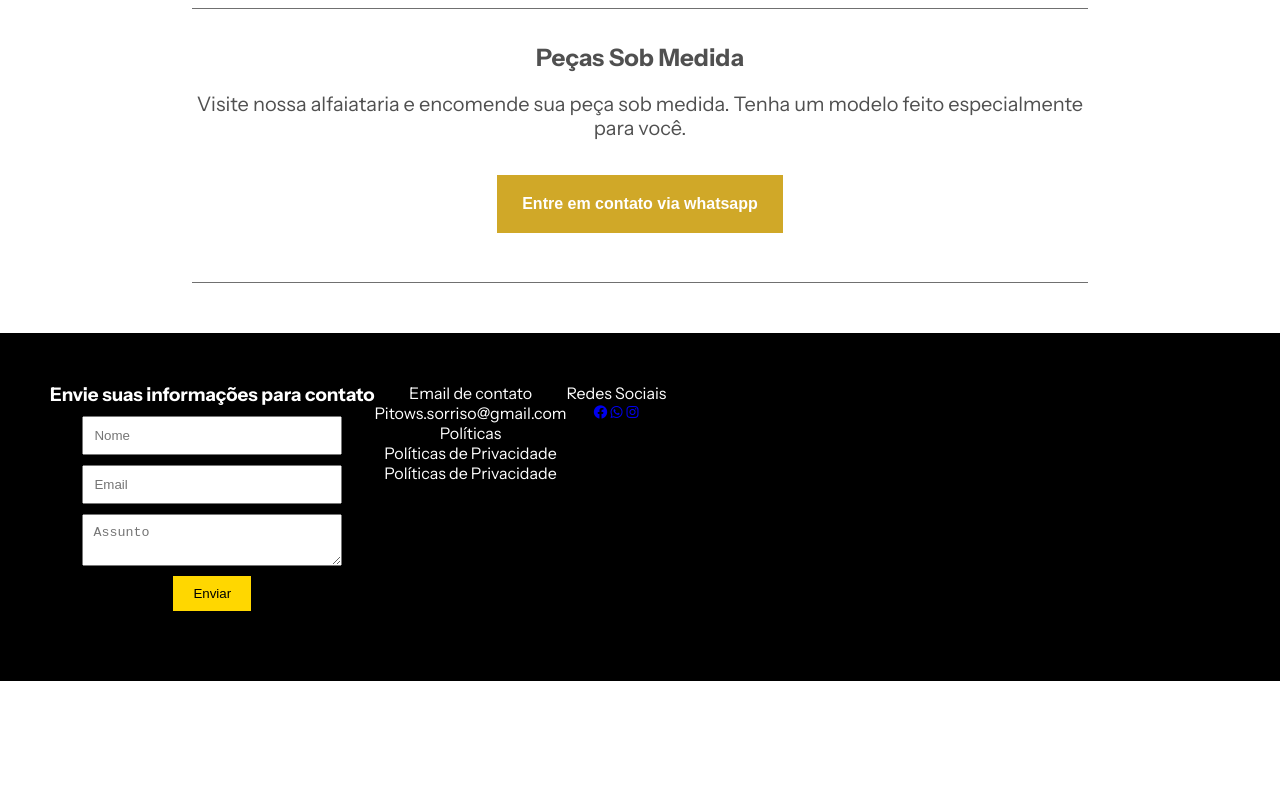
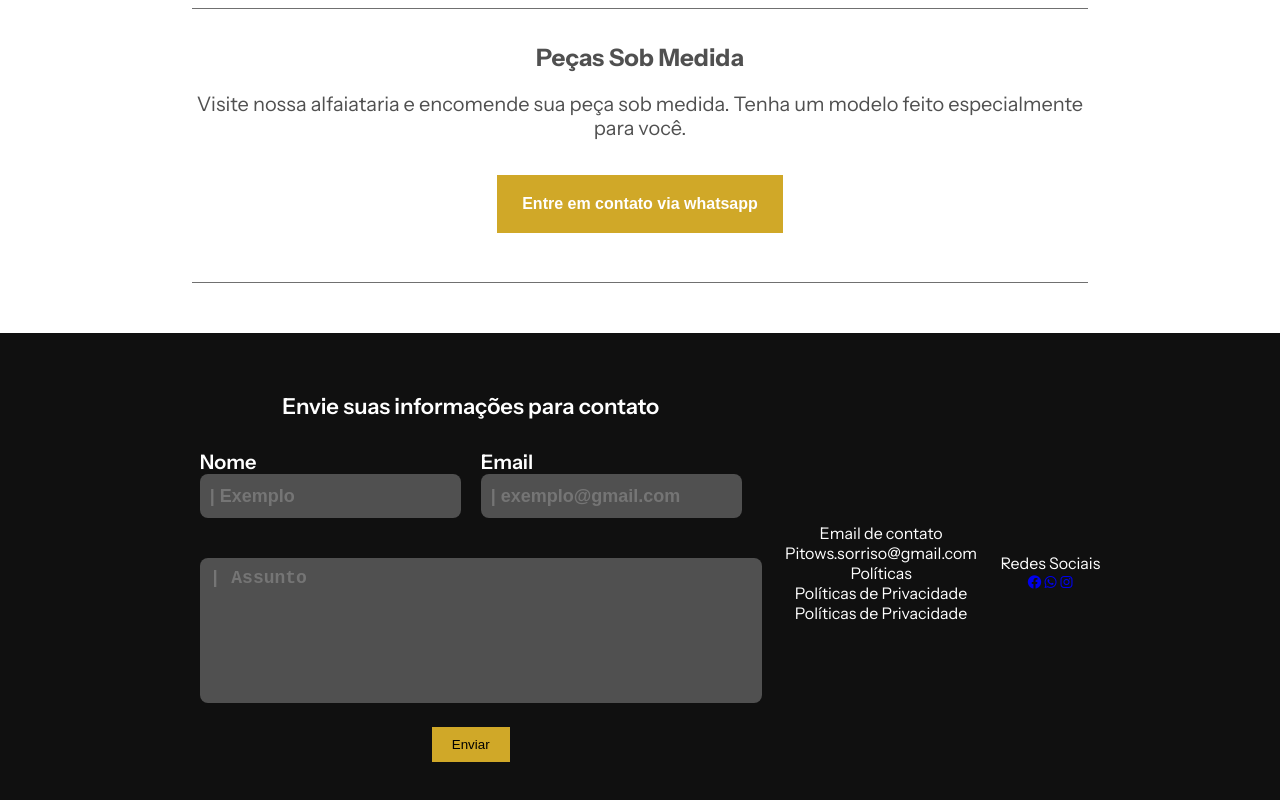
Before and after one commit to Ana-web-ui/Pitows, a React (Vite) app in the folder Pitows/: page / in a window 1280 px wide. Shown: the part 1953-2753 px from the top of the page. Before the commit the page ends 2634 px from the top, so only its background shows below. Built offline with nearby package versions, Linux system fonts and the light colour scheme; a web font is replaced by a local one.

Commit message:
footer 1/3

```diff
--- a/Pitows/src/components/Footer.jsx
+++ b/Pitows/src/components/Footer.jsx
@@ -1,15 +1,27 @@
 import React from "react";
 import "../footer.css";
 
-const Footer = () =>{
-    return(
+const Footer = () => {
+  return (
+    <>
       <footer className="footer">
+        <div className="footer-section">
           <div className="contact-form">
             <h3>Envie suas informações para contato</h3>
             <form>
-                <input type="text" placeholder="Nome" />
-                <input type="email" placeholder="Email" />
-                <textarea placeholder="Assunto"></textarea>
+              <div className="form-input">
+                <div>
+                  <label>Nome</label>
+                  <input type="text" placeholder="| Exemplo" />
+                </div>
+                <div>
+                  <label>Email</label>
+                  <input type="email" placeholder="| exemplo@gmail.com" />
+                </div>
+              </div>
+              <div>
+                <textarea placeholder="| Assunto"></textarea>
+              </div>
               <button type="submit">Enviar</button>
             </form>
           </div>
@@ -23,12 +35,20 @@ const Footer = () =>{
 
           <div className="social-media">
             <p>Redes Sociais</p>
-       <a href="#"><i class='bx bxl-facebook-circle'></i></a>
-       <a href="#"><i class='bx bxl-whatsapp' ></i></a>
-       <a href="#"><i class='bx bxl-instagram' ></i></a>
+            <a href="#">
+              <i class="bx bxl-facebook-circle"></i>
+            </a>
+            <a href="#">
+              <i class="bx bxl-whatsapp"></i>
+            </a>
+            <a href="#">
+              <i class="bx bxl-instagram"></i>
+            </a>
           </div>
-    </footer>);
-}
-
+        </div>
+      </footer>
+    </>
+  );
+};
 
 export default Footer;
--- a/Pitows/src/footer.css
+++ b/Pitows/src/footer.css
@@ -1,28 +1,94 @@
 .footer{
-    background-color: #000;
+    background-color: #101010;
     color: white;
     padding: 50px;
     display: flex;
     text-align: center;
+    justify-content: space-evenly;
+    align-items: center;
     font-family: "Instrument Sans", sans-serif;
 }
 
+.footer-section{
+    display: flex;
+    align-items: center;
+    justify-content: space-around;
+    width: 80%;
+}
 .contact-form{
-    margin-bottom: 20px;
+   display: flex;
+   flex-direction: column;
+   justify-content: center;
+   align-items: center;
+
 }
 
-.contact-form input,
-.contact-form textarea{
+.contact-form h3{
+    font-size: 22px;
+    font-weight: 600;
+    display: flex;
+    padding: 10px;
+}
+.form-input{
+    display: flex;
+    flex-direction: row;
+    align-items: center;
+    justify-content: space-between;
+    width: 100%;
+}
 
-    display: block;
-    width: 80%;
-    margin: 10px auto;
+.form-input div{
+    display: flex;
+    flex-direction: column;
+    align-items: flex-start;
     padding: 10px;
 }
 
+.form-input div input{
+    width: 100%;
+    height: 44px;
+    padding:  0 10px;
+    font-size: 18px;
+    font-weight: 600;
+    background-color: #505050;
+    color: #BBBBBB;
+    border: none;
+    border-radius: 8px;
+
+}
+
+.form-input div input:focus{
+    outline: none;
+
+}
+
+.form-input div label{
+font-size: 20px;
+font-weight: 600;
+}
+
+.contact-form textarea{
+    width: 100%;
+    height: 145px;
+    resize: none; /* Impede o redimensionamento */
+    padding: 10px;
+    background-color: #505050;
+    color: #BBBBBB;
+    border: none;
+    border-radius: 8px;
+    font-size: 18px;
+    font-weight: 600;
+    margin: 10px;
+}
+
+.contact-form div{
+    padding: 10px;
+}
+
+
 .contact-form button{
     padding: 10px 20px;
-    background-color: gold;
+    background-color: #D0A828;
     border: none;
     cursor: pointer;
 }
```
Lines whose indentation alone changed are shown as unchanged.
